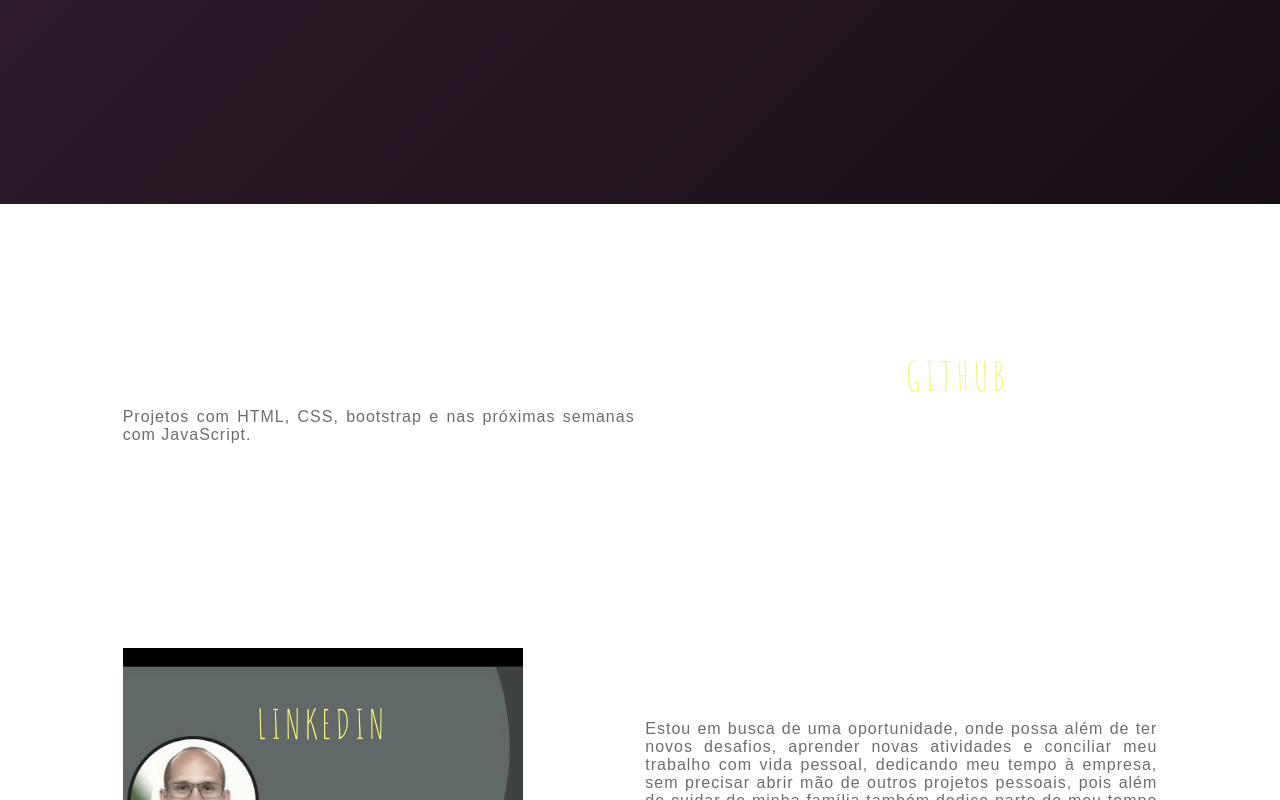
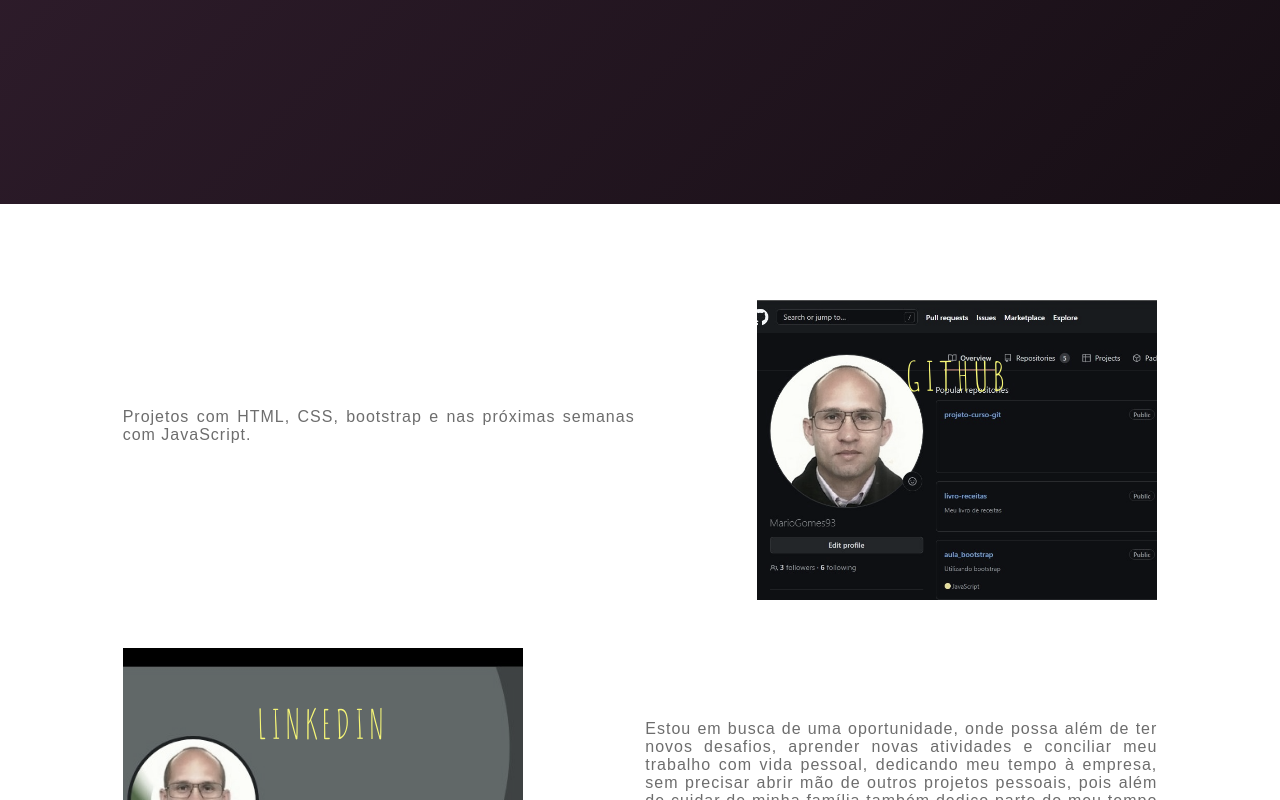
Before and after one commit to MarioGomes93/Projeto_final, a plain HTML site: page index.html in a window 1280 px wide. Shown: the part 596-1396 px from the top of the page. Drawn offline with Linux system fonts and the light colour scheme; files whose address does not match are found by name.

Commit message:
Atualizando a pasta

```diff
--- a/style.css
+++ b/style.css
@@ -218,7 +218,7 @@
     height: 300px;
     width: 400px;
     margin: 3rem 0 0 0;
-    background-image: url('./github.jpg');
+    background-image: url('./img/github.jpg');
     background-position: center;
     background-repeat: no-repeat;
     background-size: cover;
```
